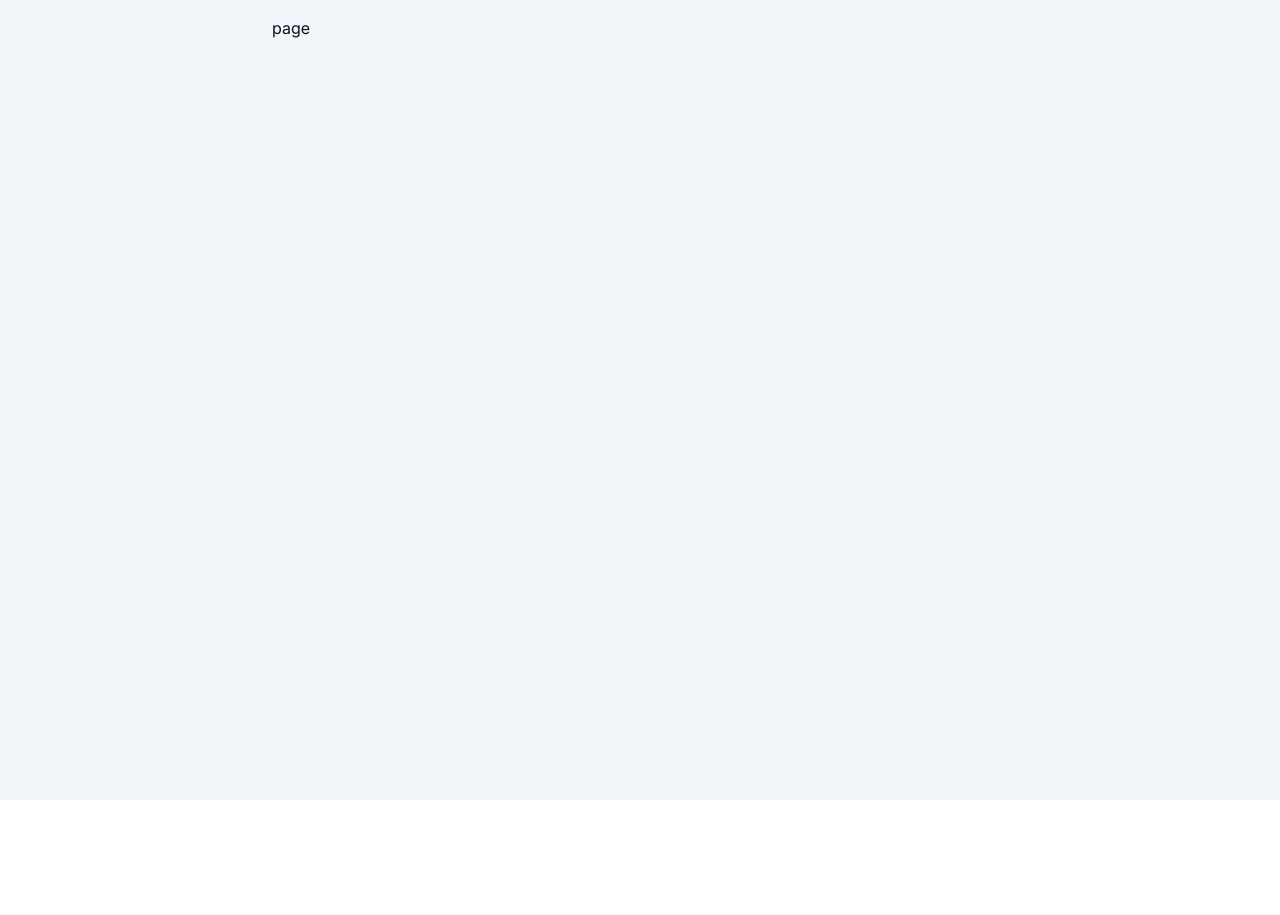
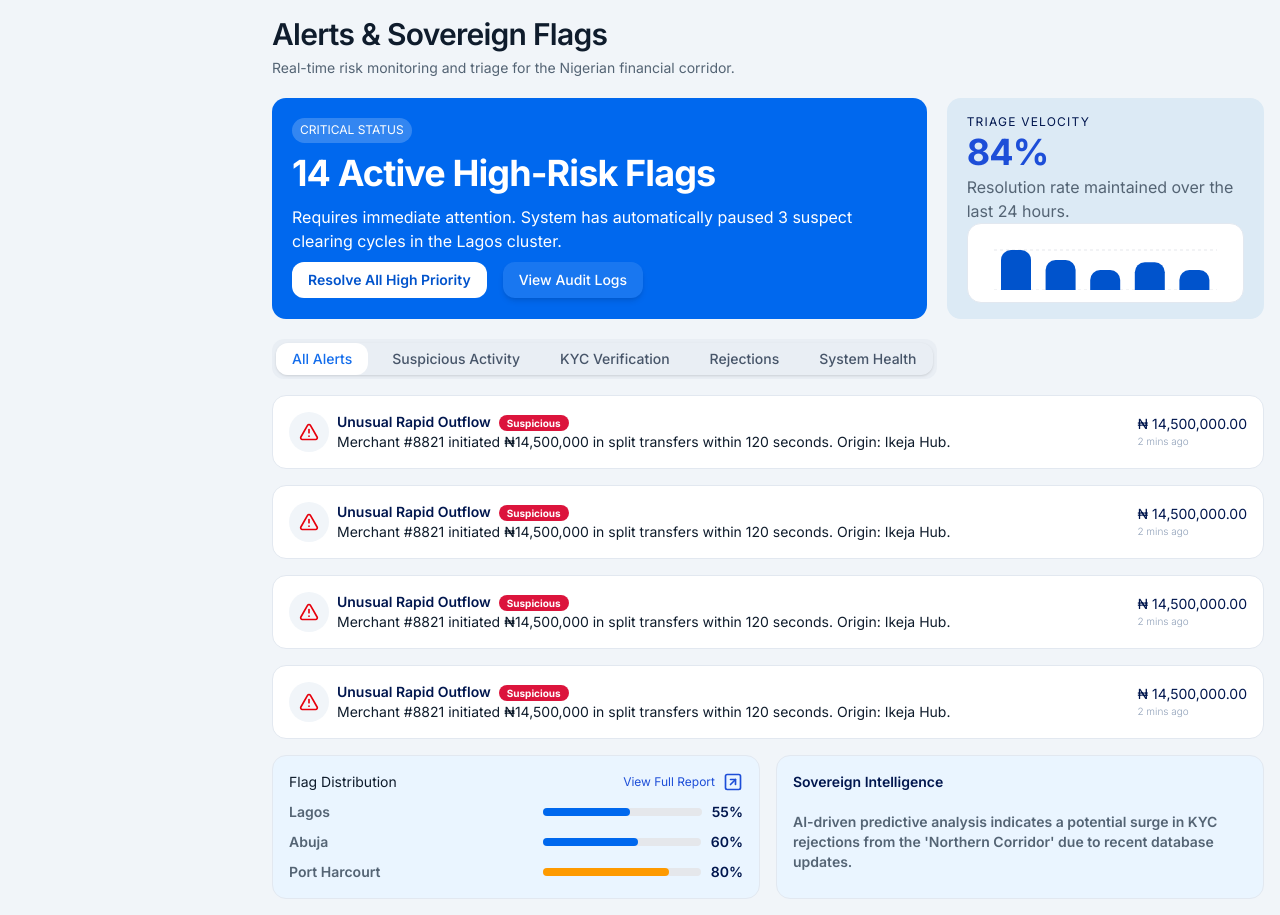
Before and after one commit to Banicoop/coocredit-business, a Next.js app: page /super-agent/alerts in a window 1280 px wide. Before the commit the page ends 800 px from the top, so only its background shows below. Built offline with nearby package versions, Linux system fonts and the light colour scheme; a web font is replaced by a local one.

Commit message:
implement alert sceen

```diff
--- /dev/null
+++ b/src/app/(dashboard)/super-agent/(main)/alerts/_sections/AlertDistributionList.tsx
@@ -0,0 +1,62 @@
+import { Tabs } from '@/components/ui/Tabs';
+import { Grid } from '@/components/ui/ui-layout';
+
+import { Card, Card2 } from './alertCards';
+import Typography from '@/components/primitives/Typography';
+import { ArrowUpRightSquare } from 'lucide-react';
+
+
+
+const tabs = [
+    {
+        label: 'All Alerts',
+        value: 'all'
+    },
+    {
+        label: 'Suspicious Activity',
+        value: 'Suspicious Activity'
+    },
+    {
+        label: 'KYC Verification',
+        value: 'KYC Verification'
+    },
+    {
+        label: 'Rejections',
+        value: 'Rejection'
+    },
+    {
+        label: 'System Health',
+        value: 'System Health'
+    },
+]
+
+const AlertDistributionList = () => {
+  return (
+    <Grid className='gap-4'>
+        <Tabs items={tabs} defaultValue='all' className=''/>
+
+        <Card/>
+        <Card/>
+        <Card/>
+        <Card/>
+
+        <Grid className='gap-4 md:grid-cols-2'>
+            <Grid className='gap-y-2.5 bg-tertiary border p-4 rounded-lg'>
+                <Grid className='grid-flow-col items-center justify-between'>
+                    <Typography>Flag Distribution</Typography>
+                    <Typography color='active' variant='small' className='cursor-pointer' endIcon={<ArrowUpRightSquare size={20}/>}>View Full Report</Typography>
+                </Grid>
+                <Card2 label='Lagos' val={55}/>
+                <Card2 label='Abuja' val={60}/>
+                <Card2 label='Port Harcourt' className='bg-chart-5' val={80}/>
+            </Grid>
+            <Grid className='gap-y-2.5 bg-tertiary border p-4 rounded-lg'>
+                <Typography weight='semibold' color='primary2'>Sovereign Intelligence</Typography>
+                <Typography weight='semibold' color='primary'>AI-driven predictive analysis indicates a potential surge in KYC rejections from the 'Northern Corridor' due to recent database updates.</Typography>
+            </Grid>
+        </Grid>
+    </Grid>
+  )
+}
+
+export default AlertDistributionList;
--- /dev/null
+++ b/src/app/(dashboard)/super-agent/(main)/alerts/_sections/alertCards.tsx
@@ -0,0 +1,38 @@
+import Typography from "@/components/primitives/Typography";
+import { ColItem } from "@/components/ui/PageHeader";
+import { ProgressBar } from "@/components/ui/ProgessBar";
+import { Flex, FlexBox, FlexCol } from "@/components/ui/ui-layout";
+import { cn } from "@/lib/utils";
+import { AlertTriangle } from "lucide-react";
+
+
+export const Card = () => (
+    <FlexBox className='items-center justify-between'>
+        <Flex className='gap-2'>
+            <div className="p-2.5 bg-accent rounded-full">
+                <AlertTriangle size={20} className='text-destructive'/>
+            </div>
+            <FlexCol>
+                <Typography weight='semibold' color='primary2' endIcon={<span className='text-[10px] px-2 py-0.5 rounded-md bg-[crimson] text-card font-bold'>Suspicious</span>}>Unusual Rapid Outflow</Typography>
+                <Typography>Merchant #8821 initiated ₦14,500,000 in split transfers within 120 seconds. Origin: Ikeja Hub.</Typography>
+            </FlexCol>
+        </Flex>
+
+        <ColItem
+            item1='₦ 14,500,000.00'
+            item2='2 mins ago'
+            className1='text-primary2'
+            className2='text-[10px] text-ring font-light'/>
+    </FlexBox>
+)
+
+
+export const Card2 = ({label, val, className = 'bg-primary'}: {label: string, val: number, className?: string}) => (
+    <Flex className="justify-between gap-2.5">
+        <Typography color="primary" weight="semibold">{label}</Typography>
+        <Flex className="gap-2.5 w-50">
+            <ProgressBar value={val} className={cn(className)}/>
+            <Typography color="primary2" weight="semibold">{val}%</Typography>
+        </Flex>
+    </Flex>
+)
--- a/src/app/(dashboard)/super-agent/(main)/alerts/page.tsx
+++ b/src/app/(dashboard)/super-agent/(main)/alerts/page.tsx
@@ -1,8 +1,79 @@
-import React from 'react'
+import { CustomBarChart } from '@/components/charts/CustomBarChart';
+import Button from '@/components/primitives/buttons/Button';
+import Typography from '@/components/primitives/Typography';
+import { PageHeader } from '@/components/ui/PageHeader';
+import { Flex, FlexCol, Grid } from '@/components/ui/ui-layout';
+import AlertDistributionList from './_sections/AlertDistributionList';
+
+
+const data = [
+  {
+    name: 'Jan',
+    level: 4000,
+  },
+  {
+    name: 'Feb',
+    level: 3000,
+  },
+  {
+    name: 'March',
+    level: 2000,
+  },
+  {
+    name: 'Apr',
+    level: 2780,
+  },
+  {
+    name: 'May',
+    level: 2000,
+  },
+]
 
 const AlertsPage = () => {
   return (
-    <div>page</div>
+    <Grid className='gap-5'>
+      <PageHeader
+        title='Alerts & Sovereign Flags'
+        description='Real-time risk monitoring and triage for the Nigerian financial corridor.'
+         />
+
+      <Grid className='gap-5 grid-cols-2 lg:grid-cols-3'>
+        <Grid className='gap-2 p-5 rounded-lg bg-primary col-span-2'>
+          <Typography variant='small' className='py-1 px-2 rounded-lg w-fit text-card bg-card/20'>CRITICAL STATUS</Typography>
+          <Typography variant='h1' color='light'>14 Active High-Risk Flags</Typography>
+          <Typography variant='p' color='light'>Requires immediate attention. System has automatically paused 3 suspect clearing cycles in the Lagos cluster.</Typography>
+          <Flex className='gap-4'>
+            <Button variant='light' className='font-semibold'>Resolve All High Priority</Button>
+            <Button className='bg-card/10 text-card'>View Audit Logs</Button>
+          </Flex>
+        </Grid>
+
+        <FlexCol className='bg-[#DCEAF5] py-4 px-5 rounded-lg'>
+          <Typography variant='small' color='primary2' className='tracking-widest'>TRIAGE VELOCITY</Typography>
+          <Typography variant='h1' color='active'>84%</Typography>
+          <Typography variant='p' color='primary'>Resolution rate maintained over the last 24 hours.</Typography>
+          <CustomBarChart
+              className='h-20'
+              height={50}
+              xDataKey='name'
+              data={data}
+              showLegend={false}
+              showYAxis={false}
+              showXAxis={false}
+              bars={[
+                  {
+                  dataKey: 'level',
+                  label: 'Traige velocity',
+                  color: '#0053CC',
+                  radius: [10, 10 , 0, 0],
+                  }
+              ]}
+          />
+        </FlexCol>
+      </Grid>
+
+      <AlertDistributionList/>
+    </Grid>
   )
 }
 
--- a/src/app/globals.css
+++ b/src/app/globals.css
@@ -64,7 +64,8 @@
   --color-hairline: var(--hairline);
   --font-display: var(--font-display);
   --font-sans: var(--font-sans);
-  --color-primary2: var(--primary2)
+  --color-primary2: var(--primary2);
+  --color-tertiary: var(--tertiary);
 }
 
 body {
@@ -136,6 +137,7 @@ body {
   --sidebar-border: oklch(0.929 0.013 255.508);
   --sidebar-ring: oklch(0.704 0.04 256.788);
   --primary2: #00164E;
+  --tertiary: #EAF5FF;
 }
 
 
--- a/src/components/primitives/buttons/Button.tsx
+++ b/src/components/primitives/buttons/Button.tsx
@@ -1,7 +1,7 @@
 import React, { forwardRef, ButtonHTMLAttributes, ReactNode } from "react";
 import clsx from "clsx";
 
-type Variant = "primary" | "secondary" | "tertiary" | "outline" | "ghost";
+type Variant = "primary" | "secondary" | "tertiary" | "outline" | "ghost" | "light";
 type Size = "sm" | "md" | "lg";
 
 interface ButtonProps extends ButtonHTMLAttributes<HTMLButtonElement> {
@@ -30,6 +30,9 @@ const variants: Record<Variant, string> = {
 
   ghost:
     "text-[#016AFF]",
+
+  light:
+    "bg-card text-[#0053CC]",
 };
 
 const sizes: Record<Size, string> = {
```
